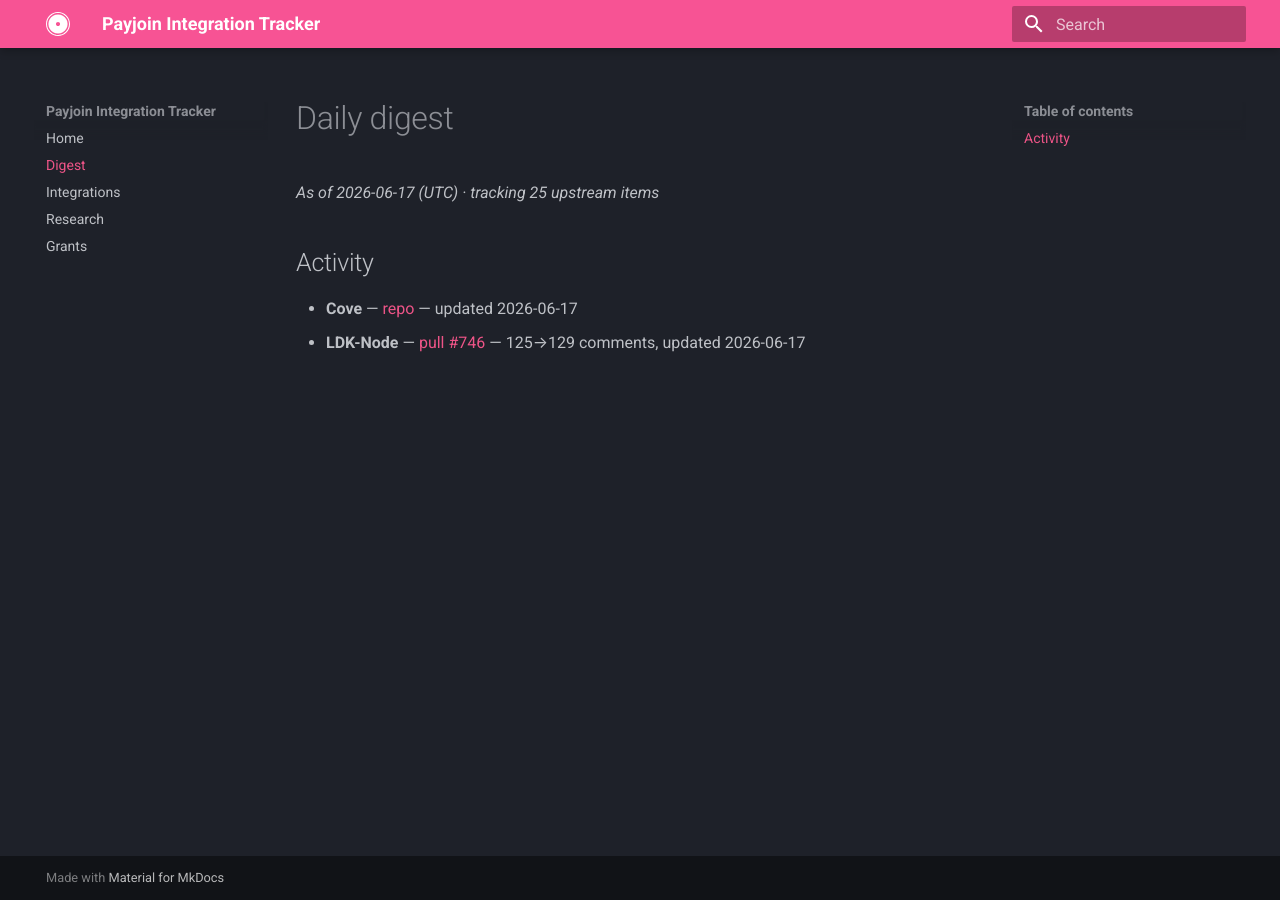
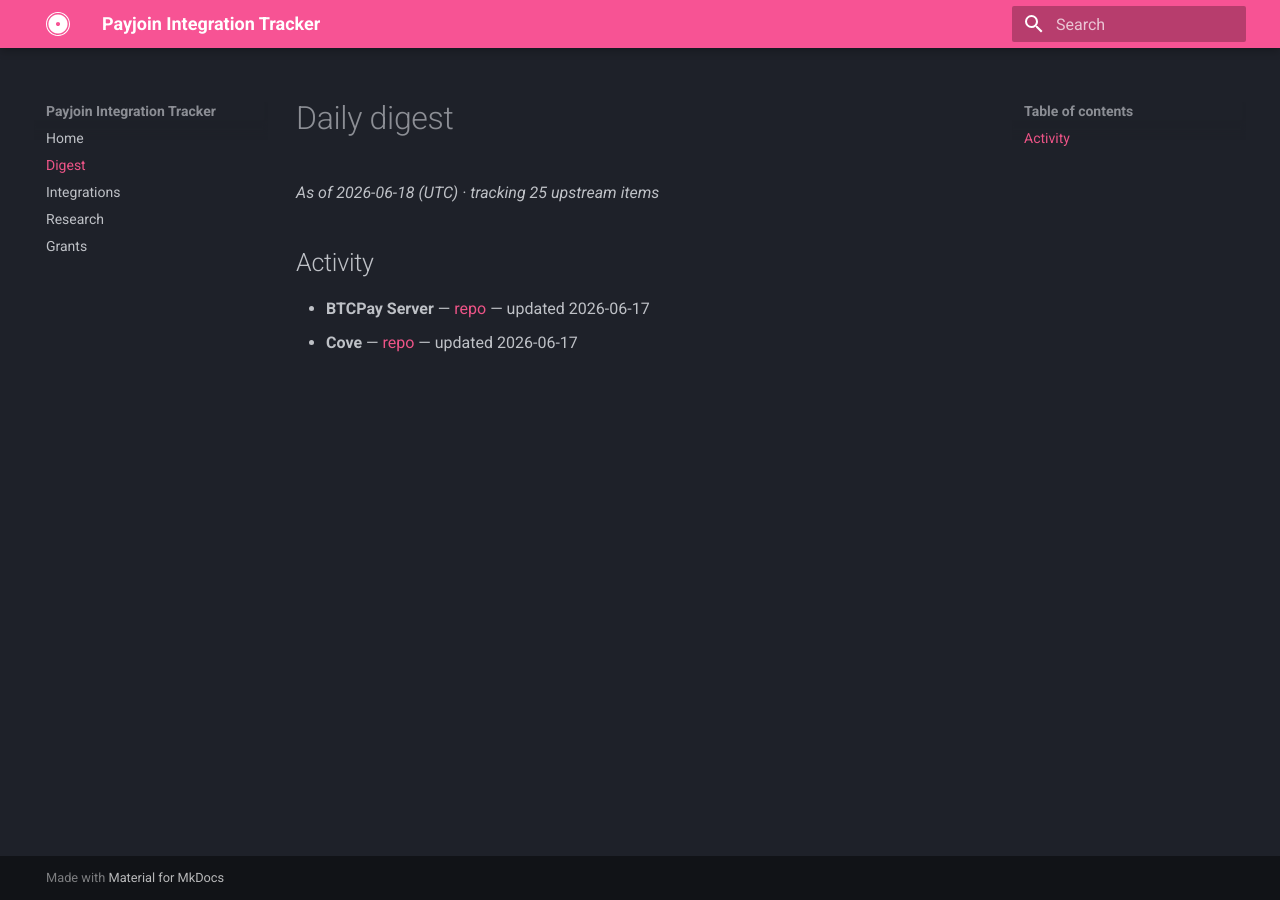
Before and after one commit to payjoin/payjoin.org, an MkDocs documentation site: the page built from docs/digest.md, in a window 1280 px wide. Built offline with MkDocs 1.6.1 and Material for MkDocs 9.7.7, drawn with Linux system fonts in a browser that asks for light colours.

Commit message:
chore: refresh tracker auto-state + digest

```diff
--- a/docs/digest.md
+++ b/docs/digest.md
@@ -1,8 +1,8 @@
 # Daily digest
 
-_As of 2026-06-17 (UTC) · tracking 25 upstream items_
+_As of 2026-06-18 (UTC) · tracking 25 upstream items_
 
 ## Activity
 
+- **BTCPay Server** — [repo](https://github.com/ValeraFinebits/btcpayserver-payjoin-plugin) — updated 2026-06-17
 - **Cove** — [repo](https://github.com/bitcoinppl/cove) — updated 2026-06-17
-- **LDK-Node** — [pull #746](https://github.com/lightningdevkit/ldk-node/pull/746) — 125→129 comments, updated 2026-06-17
```
Also changed, not shown: 1 other file.
